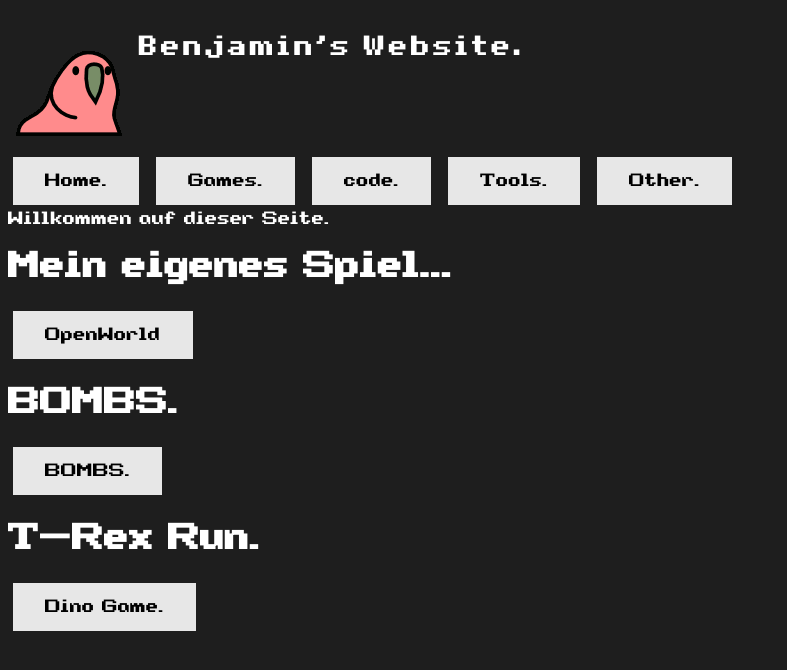
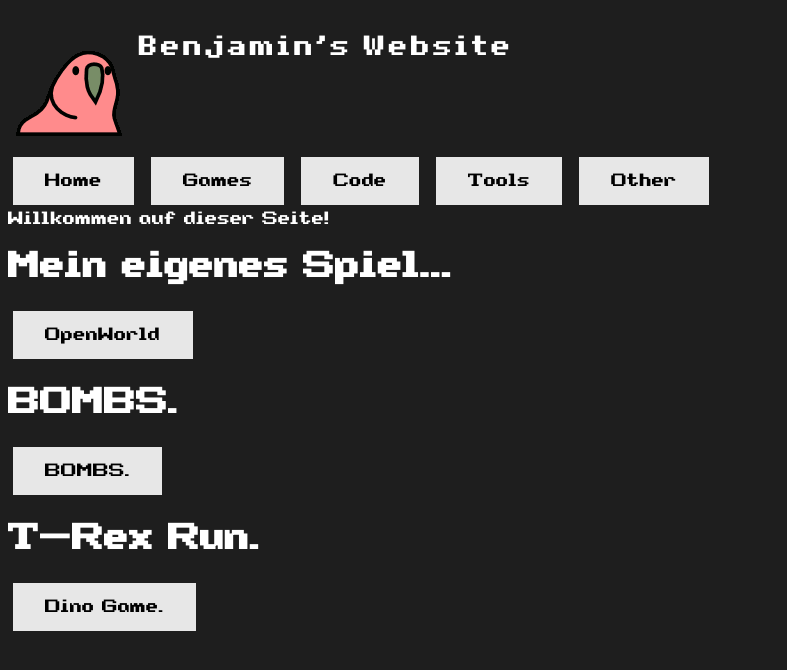
Before and after one commit to BiberGames/303, a plain HTML site: page games.html in a window 1280 px wide. Shown: the whole page, without its empty margins (0-787 px from the left). Drawn offline with Linux system fonts and the light colour scheme.

Commit message:
Update games.html

```diff
--- a/games.html
+++ b/games.html
@@ -48,7 +48,7 @@
 <body>
 <div>
 <img class="title" src="icon.gif" loop=infinite />
-<h1 class="title">Benjamin's Website.</h1>
+<h1 class="title">Benjamin's Website</h1>
 <br />
 <br />
 <br />
@@ -58,15 +58,15 @@
 <br />
 <br />
 
-<a href="index.html" class="button">Home.</a>
-<a href="games.html" class="button">Games.</a>
-<a href="code.html" class="button">code.</a>
-<a href="tools.html" class="button">Tools.</a>
-<a href="other.html" class="button">Other.</a>
+<a href="index.html" class="button">Home</a>
+<a href="games.html" class="button">Games</a>
+<a href="code.html" class="button">Code</a>
+<a href="tools.html" class="button">Tools</a>
+<a href="other.html" class="button">Other</a>
 
 
 <br />
-Willkommen auf dieser Seite.
+Willkommen auf dieser Seite!
 <br />
 <h1> Mein eigenes Spiel... </h1>
 <a href="adventuregame.html" class="button">OpenWorld</a>
```
